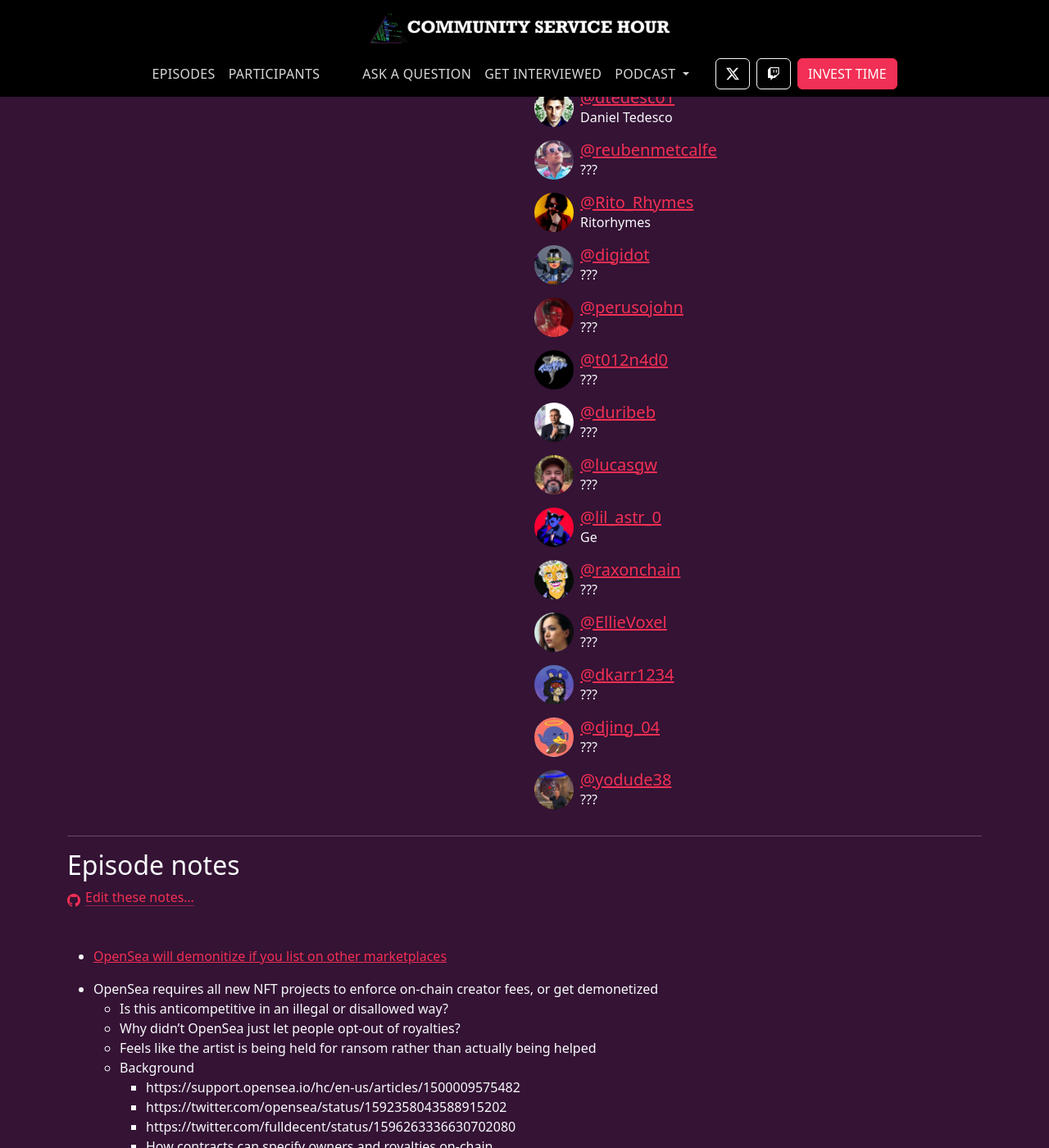
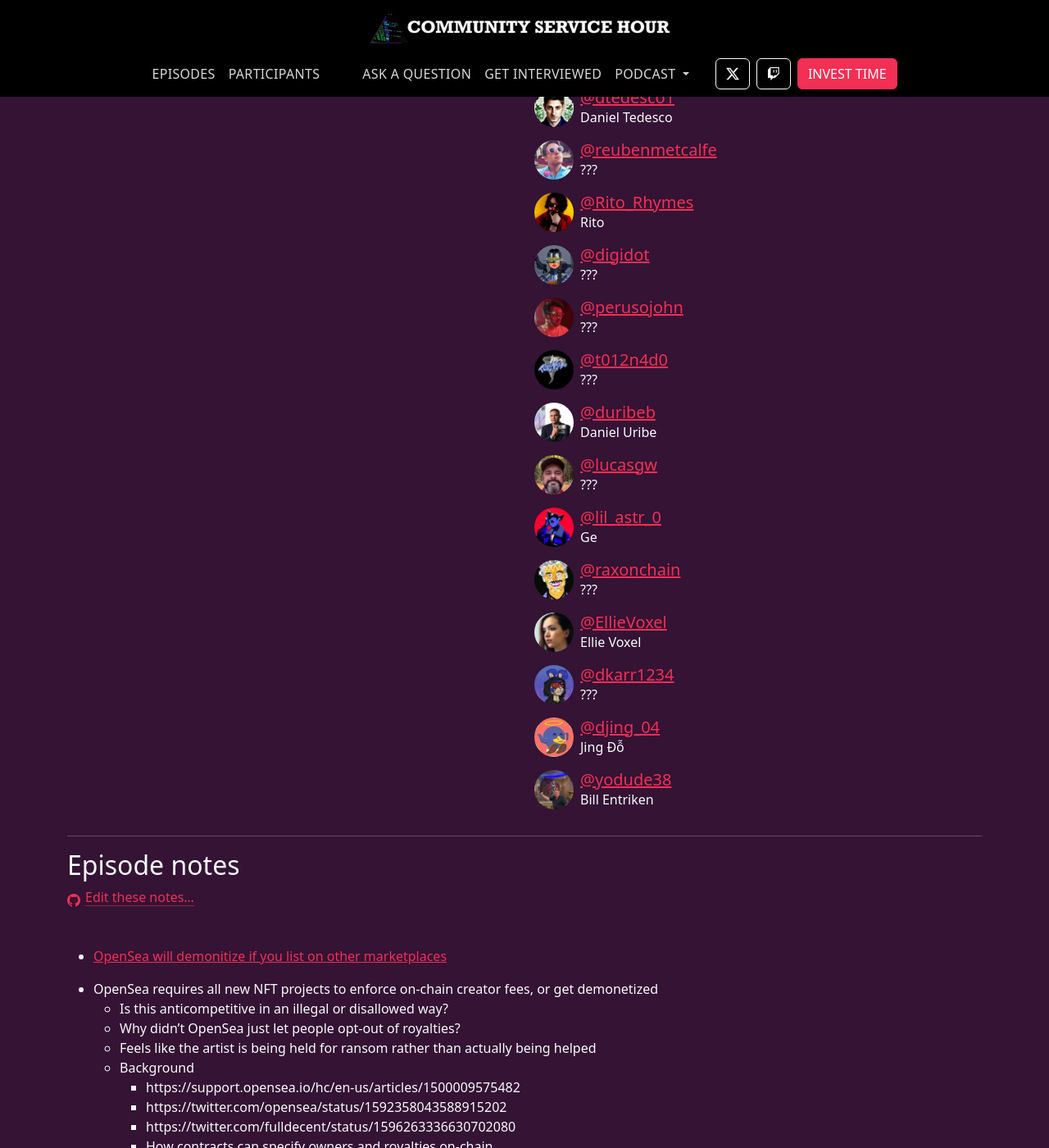
Before and after one commit to community-service/hour.gg, a Jekyll site: the page built from _episodes/2022-11-29-episode-52.md, in a window 1280 px wide and 1400 px high, scrolled down 421 px. Shown: the whole window at 82% size. Built offline with Jekyll 4.4.1, drawn with Linux system fonts in a browser that asks for light colours; part of the change alters nothing that is shown.

Commit message:
add public participant info

```diff
--- a/_data/participants.yml
+++ b/_data/participants.yml
@@ -34,7 +34,7 @@ dtedesco1:
   x: dtedesco1
   name: Daniel Tedesco # https://twitter.com/dtedesco1
   github: dtedesco1 # https://twitter.com/dtedesco1 > https://dtedes.co > https://github.com/dtedesco1
-  ethereum: "0x072408eA37972B83720693D158a85D98A8316340"
+  ethereum: "0x072408eA37972B83720693D158a85D98A8316340" # https://twitter.com/dtedesco1 > https://dtedes.co
 "037":
   x: "037"
   name: AKM # https://x.com/037 > https://spuz.me/about/ > https://www.linkedin.com/in/uname
@@ -72,10 +72,11 @@ bturtel:
   ethereum: bturtel.eth # from DM with @fulldecent 2023-11-27
 cameronjohnbale:
   x: CameronJohnBale
-  name: ???
+  name: Cameron Bale # https://x.com/CameronJohnBale
+  ethereum: "cameronjohnbale.eth" # https://x.com/CameronJohnBale
 cer_andrew:
   x: cer_andrew
-  name: Andrew Cer
+  name: Andrew Cer # https://x.com/cer_andrew
   ethereum: "0x70a2d674cF9F503ac3cb45915Be248961128EF5f" # from DM with @fulldecent 2023-11-22
 cryptonerdylady:
   x: cryptonerdylady
@@ -96,10 +97,10 @@ dov_______:
   ethereum: "0xb7d8E0F586f0838dCc6BDaa25d608472cc419B60"
 duribeb:
   x: duribeb
-  name: ???
+  name: Daniel Uribe # https://x.com/duribeb
 ellievoxel:
   x: EllieVoxel
-  name: ???
+  name: Ellie Voxel # https://x.com/EllieVoxel
   ethereum: "0x28b135DB8b49B4360189d239A7a2f8B332aEf452" # from DM with @fulldecent 2023-11-24
 exstalis:
   x: exstalis
@@ -107,21 +108,22 @@ exstalis:
   ethereum: extalis.eth # from DM with @fulldecent 2023-11-24
 gjohnsx:
   x: gjohnsx
-  name: ???
+  name: Greg Johns # https://x.com/gjohnsx > https://www.gregjohns.dev/
+  github: gjohnsx # https://x.com/gjohnsx > https://www.gregjohns.dev/ > https://github.com/gjohnsx
 gm8xx8:
   x: gm8xx8
   name: ???
 h_t_v_:
   x: H_T_V_
-  name: ???
+  name: Havin Akar # https://x.com/H_T_V_
   ethereum: Hightv.eth # from DM with @fulldecent 2023-11-24
 jacobhaap:
   x: jacobhaap
-  name: ???
+  name: Jacob Haap # https://x.com/jacobhaap > https://jacobhaap.com/
   ethereum: "0x035b46EDDB16eE871129D99dB1416d433747070A" # from DM with @fulldecent 2023-11-24
 jeremymckane:
   x: jeremymckane
-  name: ???
+  name: Jeremy McKane # https://x.com/jeremymckane
 jhinnbay:
   x: jhinnbay
   name: ???
@@ -130,7 +132,7 @@ legend:
   name: ???
 lockey374:
   x: Lockey374
-  name: ???
+  name: Eoin MacLochlainn # https://x.com/Lockey374
 lorvg_eraeu:
   x: lorvg_eraeu
   name: ???
@@ -143,7 +145,7 @@ missvikii:
   ethereum: "0x26715b05758fC09964733dd4B6a87e084d8Ce69e" # from DM with @fulldecent 2023-11-27
 mlitman:
   x: mlitman
-  name: Michael Litman # @fulldecent vouches to have received this in a DM from them 2023-11-21
+  name: Michael Litman # https://x.com/mlitman > https://mikelitman.me
   ethereum: "mlitman.eth" # @fulldecent vouches to have received this in a DM from them 2023-11-21
 nunya_crypto:
   x: nunya_crypto
@@ -152,26 +154,27 @@ qbuttonphd:
   x: qbuttonphd
   name: ???
 ethereumremix:
-  x: Remix
-  name: Remix Project # https://twitter.com/EthereumRemix
-  github: # https://twitter.com/EthereumRemix > https://remix-project.org > https://github.com/ethereum/remix-project/
-  ethereum: "remix-project.eth" # https://twitter.com/EthereumRemix > https://github.com/ethereum/remix-project/
+  x: EthereumRemix
+  name: Remix Project # https://x.com/EthereumRemix
+  github: ethereum/remix-project # https://x.com/EthereumRemix > https://remix.live > https://github.com/ethereum/remix-project
+  ethereum: "remix-project.eth" # https://x.com/EthereumRemix > https://remix.live > https://github.com/ethereum/remix-project ; https://app.ens.domains/remix-project.eth github record is that repo
 retromort:
   x: retromort
   name: ???
 rito_rhymes:
   x: Rito_Rhymes
-  name: Ritorhymes
+  name: Rito # https://x.com/Rito_Rhymes > https://www.ritovision.com
+  github: ritorhymes # https://x.com/Rito_Rhymes > https://www.ritovision.com > https://github.com/ritorhymes
   ethereum: "Ritorhymes.eth" # from DM with @fulldecent 2023-11-22
 rocsolmiami:
   x: rocsolmiami
-  name: ???
-  ethereum: Rocsol.eth # from DM with @fulldecent 2023-11-23
+  name: Roc Sol # https://x.com/rocsolmiami
+  ethereum: Rocsol.eth # https://x.com/rocsolmiami
 ryestew:
   x: ryestew
-  name: Rob Stupay # https//twitter.com/ryestew
-  github: # https://twitter.com/ryestew > https://github.com/ryestew
-  ethereum: "ryestew.eth" # https://twitter.com/ryestew > https://github.com/ryestew
+  name: Rob Stupay # https://x.com/ryestew > https://github.com/ryestew
+  github: ryestew # https://x.com/ryestew > https://github.com/ryestew
+  ethereum: "ryestew.eth"
 sbu_honeyradio:
   x: SBU_HoneyRadio
   name: ???
@@ -196,36 +199,37 @@ tasrikan:
   name: ???
 temmanuel:
   x: temmanuel
-  name: ???
+  name: Thomas Emmanuel # https://x.com/temmanuel
 thealchemist_17:
   x: thealchemist_17
   name: ???
 themiamiape:
   x: TheMiamiApe
-  name: ???
+  name: Laura Rodriguez # https://x.com/TheMiamiApe
   ethereum: Themiamiape.eth # from DM with @fulldecent 2023-12-20
 thewhyman:
   x: thewhyman
-  name: ???
+  name: Anand Vallamsetla # https://x.com/thewhyman > https://thewhyman.com
+  github: thewhyman # https://x.com/thewhyman > https://thewhyman.com > https://github.com/thewhyman
 urbanwarriornft:
   x: UrbanWarriorNFT
   name: ???
 vjdeliria:
   x: VjDeliria
-  name: Vj Deliria
+  name: Vj Deliria # https://x.com/VjDeliria > https://www.vjdeliria.com/
   ethereum: "Vjdeliria.eth" # from DM with @fulldecent 2023-11-22
 web3news_media:
   x: web3news_media
   name: ???
 wingdude:
   x: WingDude
-  name: ???
+  name: Jodee Rich # https://x.com/WingDude
 xtinatedesco:
   x: xtinatedesco
-  name: ???
+  name: Tina # https://x.com/xtinatedesco > https://www.instagram.com/tinatedesco
 yodude38:
   x: yodude38
-  name: ???
+  name: Bill Entriken # https://x.com/yodude38
   ethereum: "0x9a33B0f538aBAdCe20C89d67A7C9c457eBF678bF"
 jamescbury:
   x: jamescbury
@@ -251,7 +255,8 @@ cliffvandercave:
   ethereum: "0x145EB0c7F29E0d9481473623eF3c2182A58EDE01"
 natyshi_:
   x: natyshi_
-  name: ???
+  name: NatyShi # https://x.com/natyshi_ > https://www.natyshi.xyz
+  github: NatyShi # https://x.com/natyshi_ > https://www.natyshi.xyz > https://github.com/NatyShi/x-post-auditor
   ethereum: NatyShi.eth # from DM with @fulldecent 2023-11-24
 afri_deva:
   x: afri_deva
@@ -270,7 +275,7 @@ chelobyte:
   name: ???
 ervincastrop:
   x: ervincastrop
-  name: ???
+  name: Ervin Castro Perez # https://x.com/ervincastrop
 sizzlejia:
   x: sizzlejia
   name: ???
@@ -300,7 +305,8 @@ digawen_xd:
   name: ???
 djing_04:
   x: djing_04
-  name: ???
+  name: "Jing Đỗ" # https://x.com/djing_04
+  ethereum: "0x9561B904111FF88c5952c9E07b1FaBa7d36C37c4" # https://x.com/djing_04
 dkarr1234:
   x: dkarr1234
   name: ???
@@ -326,7 +332,7 @@ itscuzzo:
   name: ???
 itsnickreyes:
   x: itsnickreyes
-  name: ???
+  name: Nick Reyes # https://x.com/itsnickreyes > https://linktr.ee/nicksvision
 jeffalomaniac:
   x: jeffalomaniac
   name: ???
@@ -339,7 +345,7 @@ lana_lux:
   name: ???
 lazererik:
   x: lazererik #TinyVikingsNFT
-  name: Lars #SagaverseApp
+  name: Lars # https://x.com/lazererik
   ethereum: "0x6bf8FF99B6F469bA684A510Ae7DA4D636258557d"
 lil_astr_0:
   x: lil_astr_0
@@ -354,9 +360,9 @@ lucasgw:
   name: ???
 magicking_:
   x: magicking_
-  name: https://6120.eu
-  github: Magicking
-  ethereum: 6120.eth
+  name: Sylvain Laurent # https://x.com/magicking_ > https://6120.eu
+  github: Magicking # https://x.com/magicking_ > https://6120.eu > https://github.com/Magicking
+  ethereum: "6120.eth" # https://x.com/magicking_ > https://6120.eu ; https://app.ens.domains/6120.eth url record is https://6120.eu
 marctehan:
   x: marctehan
   name: ???
@@ -389,7 +395,7 @@ nosocialengine:
   name: ???
 nowandishh60492:
   x: nowandishh60492
-  name: ???
+  name: Hadi Nowandish # https://x.com/nowandishh60492
 perusojohn:
   x: perusojohn
   name: ???
@@ -407,10 +413,10 @@ reubenmetcalfe:
   name: ???
 rungoodrussell:
   x: rungoodrussell
-  name: ???
+  name: Russell Thomas # https://x.com/rungoodrussell
 sandergansen:
   x: sandergansen
-  name: ???
+  name: Sander Gansen # https://x.com/sandergansen
   ethereum: "0x7196e387E6dAFf279C964559d3D64c0faF523B20" # from DM with @fulldecent 2023-11-27
 shaggyrax:
   x: shaggyrax
@@ -424,7 +430,7 @@ tigerisfine:
 tommybytes:
   x: tommybytes
   name: ???
-  ethereum: "0x32DbdcFe81043c8F90d66D6aDe66A5C9739784d2" # from DM with @fulldecent 2023-11-27
+  ethereum: "0x32DbdcFe81043c8F90d66D6aDe66A5C9739784d2" # https://x.com/tommybytes > https://allmylinks.com/tommybytes
 ulticrypto:
   x: ulticrypto
   name: Neil # https://twitter.com/ulticrypto > https://twitter.com/dyvexyz > www.dyve.xyz
@@ -453,4 +459,13 @@ tw4nfts:
   name: ???
 irishnftgal:
   x: irishnftgal
+  name: Niamh Aughney # https://x.com/irishnftgal > https://linktr.ee/irishnftgal > https://intro.co/niamhaughney
+serenaseek:
+  x: SerenaSeek
+  name: Serena # https://x.com/SerenaSeek
+jaycinyourears:
+  x: jaycinyourears
   name: ???
+phillipsiu1:
+  x: phillipsiu1
+  name: ???
```
